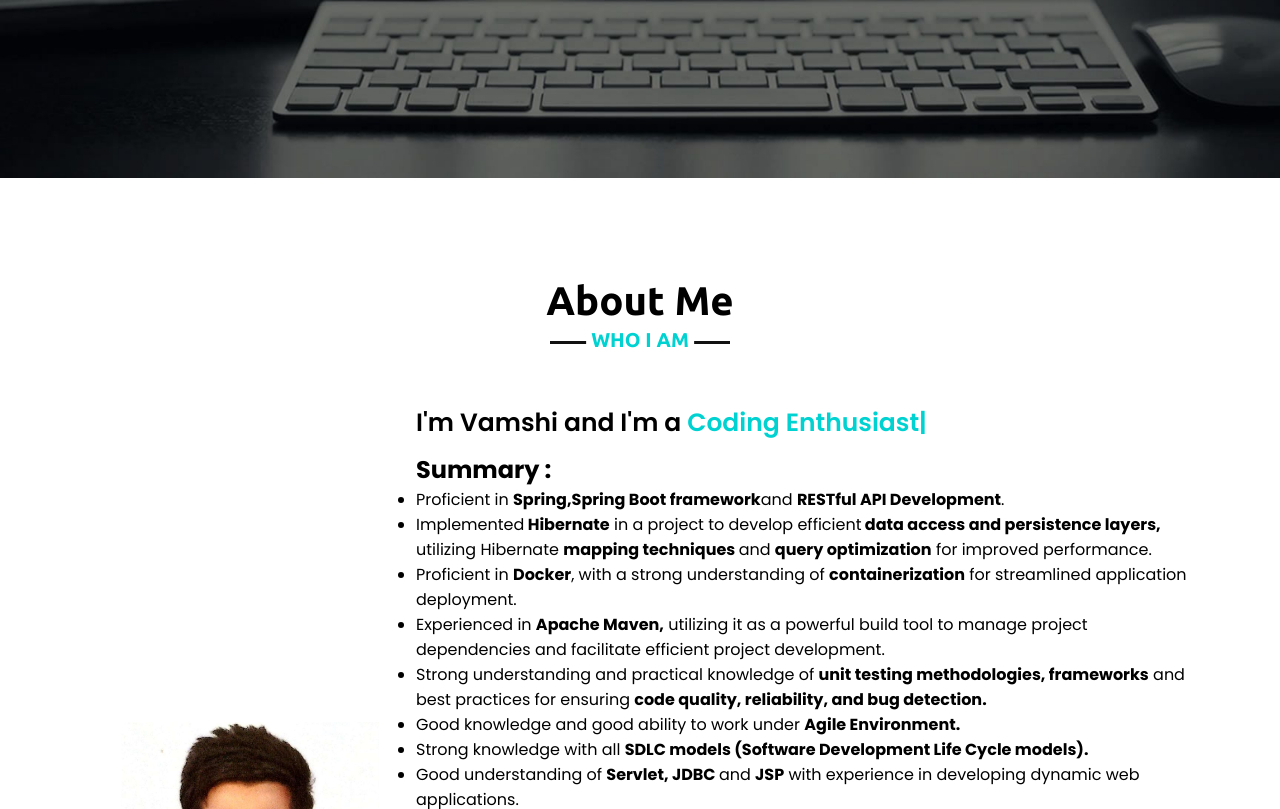
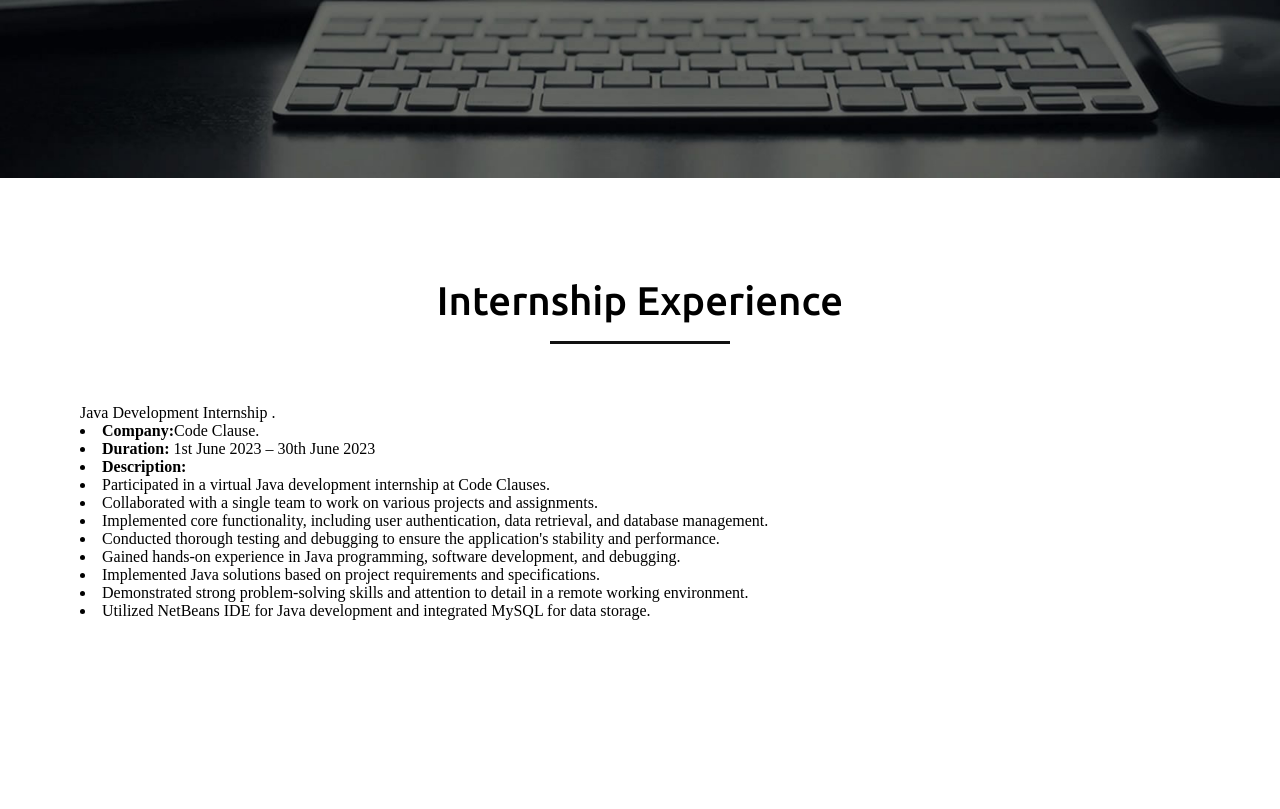
Before and after one commit to polishettivamshi/Portfolio, a plain HTML site: page index.html in a window 1280 px wide. Shown: the part 622-1431 px from the top of the page. Drawn offline with nearby package versions, Linux system fonts and the light colour scheme.

Commit message:
Update index.html

```diff
--- a/index.html
+++ b/index.html
@@ -26,6 +26,7 @@
 				<div class = "logo"><a href = "#">Port<span>folio</span></a></div>
 				<ul class = "menu">
 					<li><a href = "#home" class = "menu-btn">Home</a></li>
+					<li><a href = "#experience" class = "menu-btn">Experience</a></li>
 					<li><a href = "#about" class = "menu-btn">About</a></li>
 					<li><a href = "#projects" class = "menu-btn">Projects</a></li>
 					<li><a href = "#skills" class = "menu-btn">Skills</a></li>
@@ -49,6 +50,34 @@
 				</div>
 			</div>
 		</section>
+
+	<!-- experience section start -->
+<section class = "experience" id = "experience">
+	<div class = "max-width">
+		<h2 class = "title">Internship Experience</h2>
+		<div class = "experience-content">
+			<div class = "card">
+			<div class = "box">
+				<div class = "text"> Java Development Internship .</div>
+<p>
+	<li><b>Company:</b>Code Clause.</li>
+<li><b>Duration:</b> 1st June 2023 – 30th June 2023 </li>
+<li><b>Description:</b></li>
+<li> Participated in a virtual Java development internship at Code Clauses.</li>
+<li>Collaborated with a single team to work on various projects and assignments. </li>
+<li>Implemented core functionality, including user authentication, data retrieval, and database management. </li>
+<li>Conducted thorough testing and debugging to ensure the application's stability and performance. </li>
+<li>Gained hands-on experience in Java programming, software development, and debugging.</li>
+<li>Implemented Java solutions based on project requirements and specifications. </li>
+<li>Demonstrated strong problem-solving skills and attention to detail in a remote working environment.</li>
+<li>Utilized NetBeans IDE for Java development and integrated MySQL for data storage. </li>
+</p>
+</div></div></div></div>
+
+</section>
+
+
+
 
 		<!-- about section start -->
 		<section class = "about" id = "about">
```
